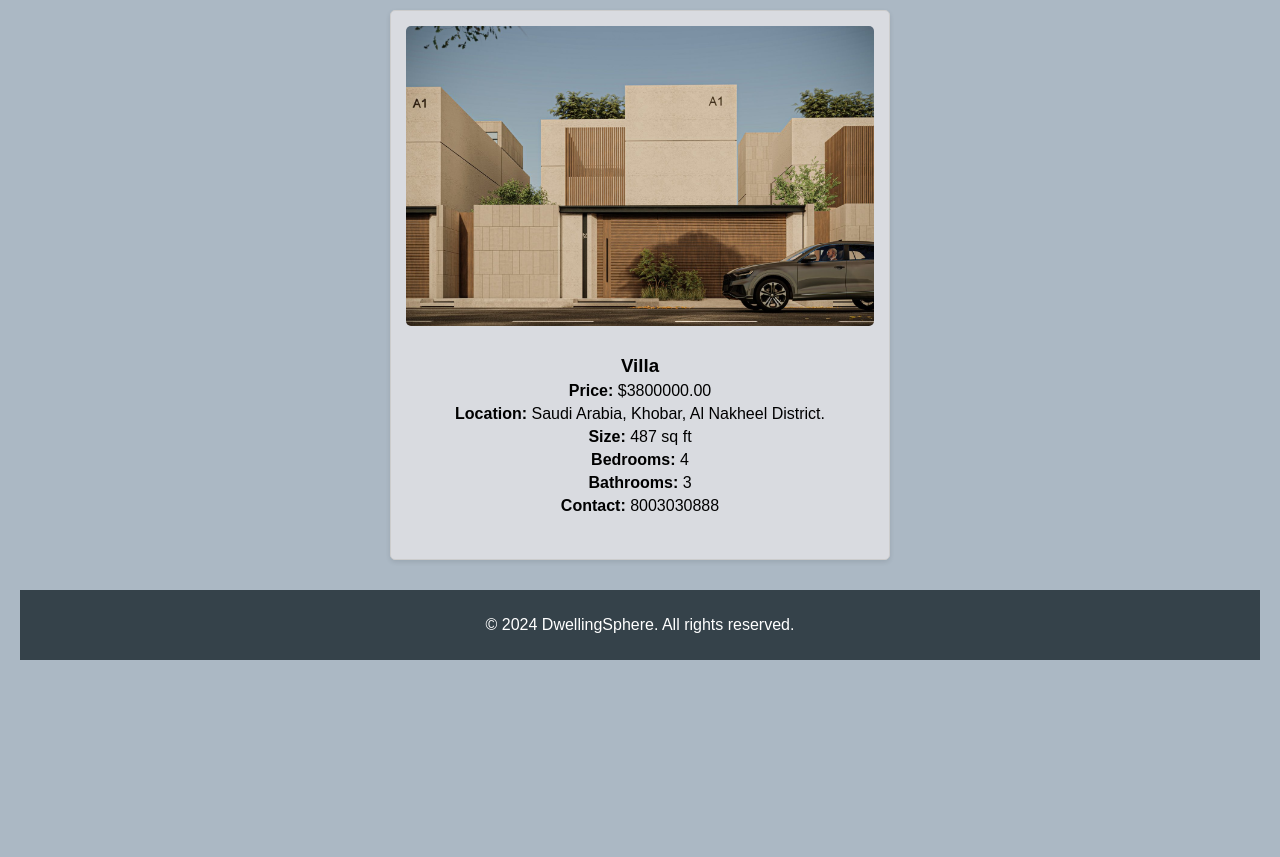
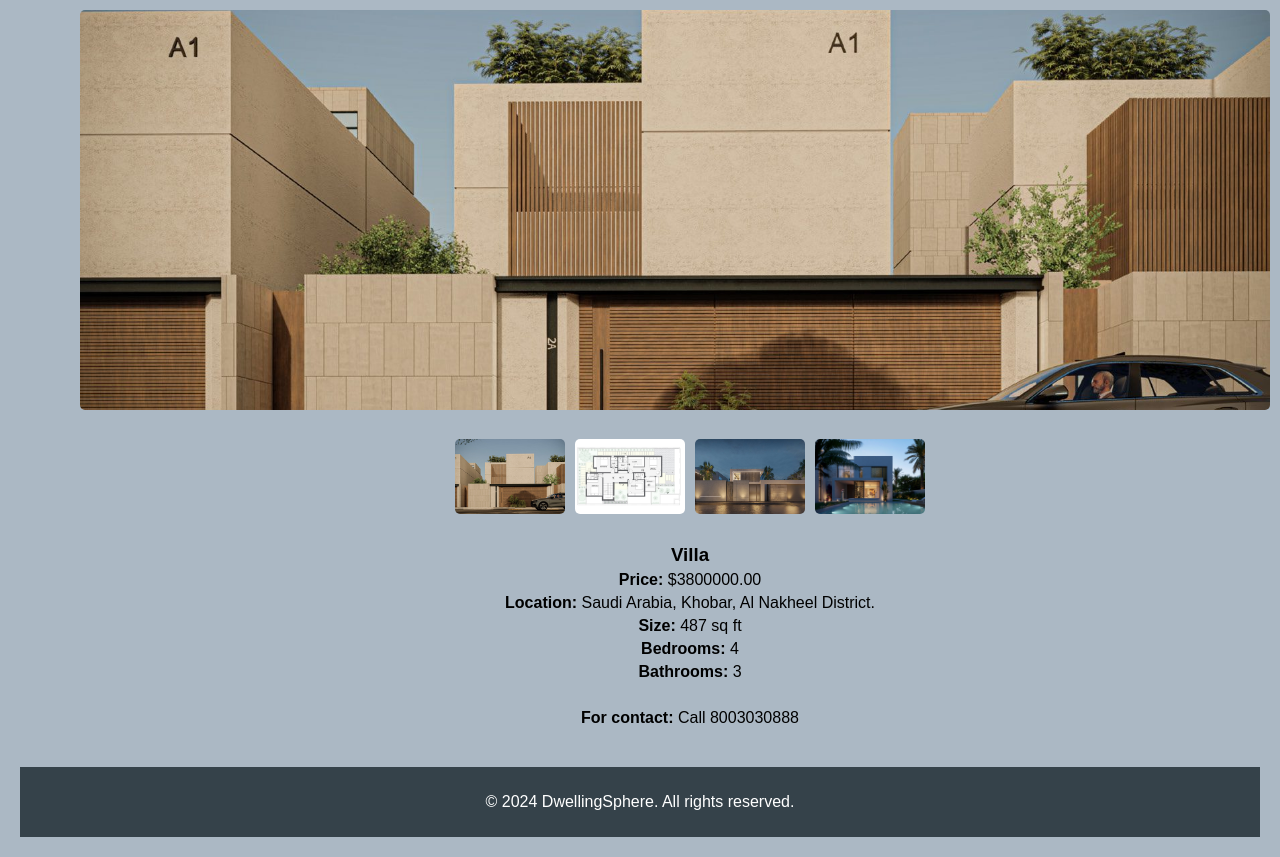
Before and after one commit to Reemaalbrahim/DwellingSphere, a Django app: page /homes/detail/5/ in a window 1280 px wide. Shown: the part 138-995 px from the top of the page. Before the commit the page ends 798 px from the top, so only its background shows below. Run offline with Django 5.2, Linux system fonts and the light colour scheme; data comes from the database, SQL or seed files in the repository.

Commit message:
Adding more stuff to the home_detail

```diff
--- a/DwellingSphere/homes/templates/homes/home_detail.html
+++ b/DwellingSphere/homes/templates/homes/home_detail.html
@@ -12,36 +12,48 @@
         padding: 20px; /* Add padding for better spacing */
     }
 
-    .home-list-container {
-        display: flex;
-        justify-content: center; /* Center the card */
-        align-items: center; /* Align items at the center */
-        width: 100%; /* Full width for the container */
+    .home-card {
+        padding: 0px;
+        margin: 10px; /* Margin around the card */
+        width: 700px; /* Width for the card */
+        height: auto; /* Adjust height automatically */
+        box-sizing: border-box; /* Include padding and border in width */
+        text-align: center; /* Center text inside the card */
+        margin-left: 300px;
     }
 
-    .home-card {
-        background-color: rgb(217, 219, 224);
-        border: 1px solid #ccc;
-        border-radius: 5px;
-        padding: 15px;
-        margin: 10px; /* Margin around the card */
-        box-shadow: 0 2px 5px rgba(0, 0, 0, 0.1);
-        width: 500px; /* Increased width for larger cards */
-        height: 550px;
-        box-sizing: border-box; /* Include padding and border in width */
-        text-align: center; /* Center text inside the card */
-    }
-
-    .home-card img {
-        width: 100%; /* Set width to 100% to fill the card */
-        height: 300px; /* Increased height for uniformity */
+    .home-card img.large {
+        width: 170%; /* Set width to 100% to fill the card */
+        height: 400px; /* Increased height for the large image */
         object-fit: cover; /* Maintain aspect ratio and cover the area */
         border-radius: 5px;
         margin-bottom: 15px; /* Space below the image */
+        margin-left: -260px;
+    }
+
+    .small-images {
+        display: flex;
+        justify-content: center; /* Center the small images */
+        margin-top: 10px; /* Space above the small images */
+    }
+
+    .small-images img {
+        width: 110px; /* Width for small images */
+        height: 75px; /* Height for small images */
+        object-fit: cover; /* Maintain aspect ratio */
+        border-radius: 5px;
+        margin: 0 5px; /* Space between small images */
+        cursor: pointer; /* Change cursor to pointer */
+        transition: transform 0.2s, box-shadow 0.2s; /* Smooth transition for hover effects */
+    }
+
+    .small-images img:hover {
+        transform: scale(1.05); /* Scale up the image slightly */
+        box-shadow: 0 4px 10px rgba(0, 0, 0, 0.3); /* Add shadow on hover */
     }
 
     .home-details {
-        margin-top: 10px;
+        margin-top: 30px;
     }
 
     .home-details h3 {
@@ -51,13 +63,33 @@
     .home-details p {
         margin: 5px 0; /* Space between paragraphs */
     }
+
+    .contact-button {
+        display: inline-block;
+        color: rgb(0, 0, 0); /* White text */
+        padding: 10px 15px; /* Padding for the button */
+        border: none; /* No border */
+        border-radius: 5px; /* Rounded corners */
+        text-decoration: none; /* Remove underline */
+        cursor: pointer; /* Pointer cursor */
+        margin-top: -10px; /* Space above the button */
+    }
+
+    .contact-button:hover {
+        background-color: #33333346; /* Darker shade on hover */
+    }
 </style>
 
-<div class="home-list-container">
 <div class="home-card">
     {% if home.img %}
-            <img src="{{ home.img.url }}" alt="{{ home.title }}">
+        <img class="large" src="{{ home.img.url }}" alt="{{ home.title }}" id="mainImage">
     {% endif %}
+    <div class="small-images">
+        <img src="{{ home.img.url }}" alt="Main image" onclick="changeMainImage('{{ home.img.url }}')">
+        <img src="{% static 'images/1.1.jpg' %}" alt="Small image 1" onclick="changeMainImage('{% static 'images/1.1.jpg' %}')">
+        <img src="{% static 'images/2.2.jpg' %}" alt="Small image 2" onclick="changeMainImage('{% static 'images/2.2.jpg' %}')">
+        <img src="{% static 'images/3.3.jpg' %}" alt="Small image 3" onclick="changeMainImage('{% static 'images/3.3.jpg' %}')">
+    </div>
     <div class="home-details">
         <h3>{{ home.title }}</h3>
         <p><strong>Price:</strong> ${{ home.price }}</p>
@@ -65,8 +97,13 @@
         <p><strong>Size:</strong> {{ home.size }} sq ft</p>
         <p><strong>Bedrooms:</strong> {{ home.bedrooms }}</p>
         <p><strong>Bathrooms:</strong> {{ home.bathrooms }}</p>
-            <p><strong>Contact:</strong> {{ home.contact }}</p>
+        <a href="tel:{{ home.contact }}" class="contact-button"><p><strong>For contact:</strong> Call {{ home.contact }}</a>
     </div>
 </div>
-</div>
+
+<script>
+    function changeMainImage(src) {
+        document.getElementById('mainImage').src = src;
+    }
+</script>
 {% endblock %}
--- a/DwellingSphere/main_app/templates/main_app/home.html
+++ b/DwellingSphere/main_app/templates/main_app/home.html
@@ -8,11 +8,11 @@
         background-position: center; /* Center the image */
         color: #f2f8f3;
         margin: 0;
-        padding: 20px;
+        padding: 40px;
         display: flex;
         justify-content: center; /* Center content horizontally */
         align-items: center; /* Center content vertically */
-        height: 100vh; /* Full viewport height */
+        height: 75vh; /* Full viewport height */
         position: relative; /* Allow absolute positioning of children */
         flex-direction: column; /* Stack elements vertically */
         margin-bottom: 100px;
```
Also changed, not shown: DwellingSphere/main_app/static/images/1.1.jpg (added), DwellingSphere/main_app/static/images/2.2.jpg (added), DwellingSphere/main_app/static/images/3.3.jpg (added). Lines whose indentation alone changed are shown as unchanged.
